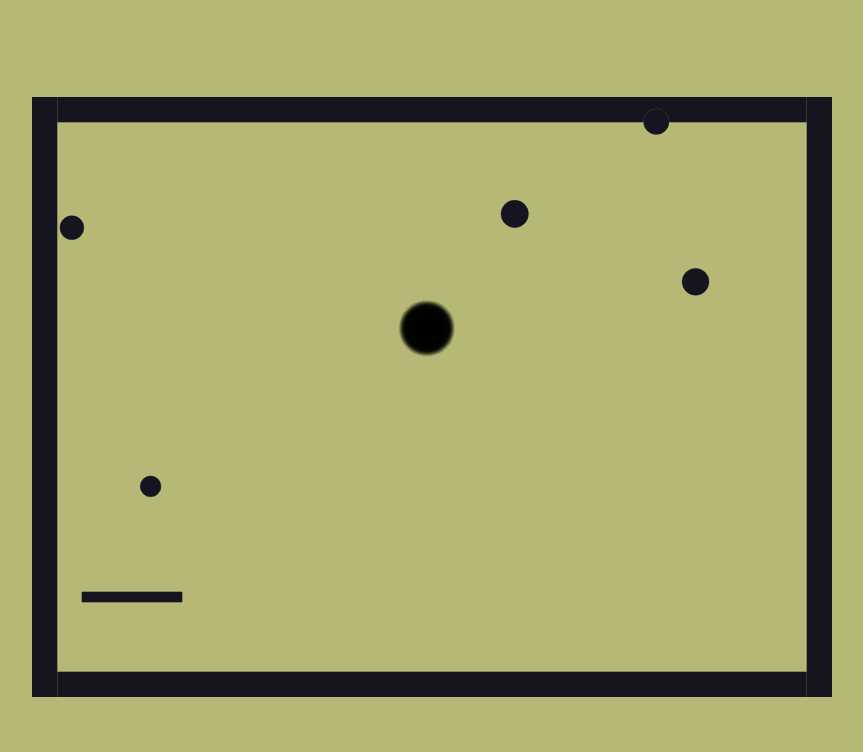
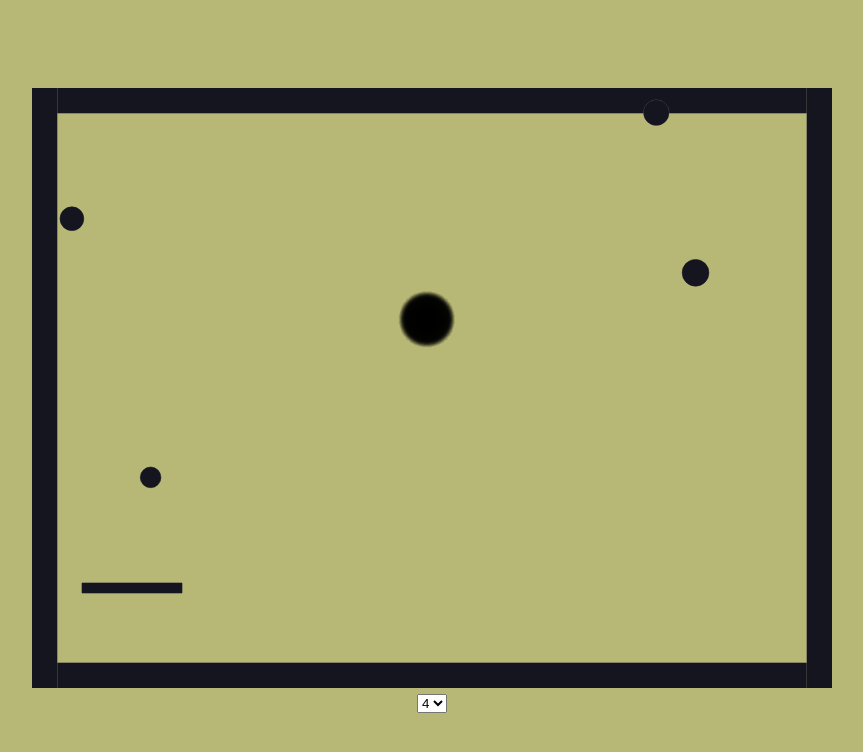
Before and after one commit to jg210/react-game, a React (Create React App) app: page / in a window 1280 px wide. Shown: the top 752 px of the page, without its empty margins (208-1071 px from the left). Built offline with nearby package versions, Linux system fonts and the light colour scheme.

Commit message:
Add LevelSelector react Component. Still need to make Game react to changes to the level.

```diff
--- a/src/App.js
+++ b/src/App.js
@@ -1,17 +1,34 @@
 import React, { Component } from 'react';
 import './App.css';
 import { Game } from './Game';
+import { LevelSelector } from './LevelSelector';
 
 class App extends Component {
+
+  constructor(props) {
+    super(props);
+    this.state = { level: 4 };
+    this.handleLevelChange = this.handleLevelChange.bind(this);
+  }
+
   render() {
     return (
       <div className="App">
         <header className="App-header">
-          <Game/>
+          <Game level={this.state.level} />
+          <LevelSelector
+            level={this.state.level}
+            numberOfLevels={10}
+            onClick={this.handleLevelChange} />
         </header>
       </div>
     );
   }
+
+  handleLevelChange(level) {
+    this.setState({ level: level });
+  }
+
 }
 
 export default App;
--- a/src/Engine.js
+++ b/src/Engine.js
@@ -8,13 +8,13 @@ import {
 import _ from 'lodash';
 import seedrandom from 'seedrandom';
 
-export function createEngine() {
+export function createEngine(level) {
   const engine = Engine.create();
   engine.world.gravity.y = 0.2;
   const ball = createBall();
   const bar = createBar();
   const walls = createWalls();
-  const obstacles = createObstacles(5);
+  const obstacles = createObstacles(level);
   World.add(engine.world, [
     ...walls,
     ball,
--- a/src/Game.js
+++ b/src/Game.js
@@ -10,8 +10,8 @@ export class Game extends Component {
 
   CONTAINER_ID = "matter_js_container";
 
-  constructor() {
-    super();
+  constructor(props) {
+    super(props);
     this.renderer = null;
     this.bar = null;
     this.handleKeyPress = this.handleKeyPress.bind(this);
@@ -56,8 +56,9 @@ export class Game extends Component {
     return x;
   }
 
-  componentDidMount() {
-    const { engine, bar } = createEngine();
+  // TODO encapsulate startEngine(), stopEngine() and associated state in class.
+  startEngine() {
+    const { engine, bar } = createEngine(this.props.level);
     this.bar = bar;
     const container = document.getElementById(this.CONTAINER_ID);
     this.renderer = createRenderer(container, engine);
@@ -66,12 +67,35 @@ export class Game extends Component {
     document.addEventListener('keydown', this.handleKeyPress);
   }
 
-  componentWillUnmount() {
+  stopEngine() {
     document.removeEventListener('keydown', this.handleKeyPress);
     Render.stop(this.renderer);
-    Engine.stop(this.renderer.engine);
+    this.renderer.canvas.remove();
     this.renderer = null;
     this.bar = null;
   }
 
+  // React lifecycle.
+  componentDidMount() {
+    this.startEngine();
+  }
+
+  // React lifecycle.
+  componentWillUnmount() {
+    if (this.renderer) {
+      this.stopEngine();
+    }
+  }
+
+  // React lifecycle.
+  componentDidUpdate(prevProps, prevState) {
+    if (this.props === prevProps) {
+      return;
+    }
+    if (this.renderer) {
+      this.stopEngine();
+    }
+    this.startEngine();
+  }
+
 }
--- /dev/null
+++ b/src/LevelSelector.js
@@ -0,0 +1,26 @@
+import React, { Component } from 'react';
+import _ from 'lodash';
+
+export class LevelSelector extends Component {
+
+  constructor(props) {
+    super(props);
+    this.handleClick = this.handleClick.bind(this);
+  }
+
+  render() {
+    return <select value={this.props.level} onChange={this.handleClick}>
+      {_.range(1, this.props.numberOfLevels).map(i =>
+        <option key={i} value={i}>{i}</option>
+      )}
+    </select>;
+  }
+
+  handleClick(event) {
+    const target = event.target;
+    if (target) {
+      this.props.onClick(event.target.value);
+    }
+  }
+
+}
```
